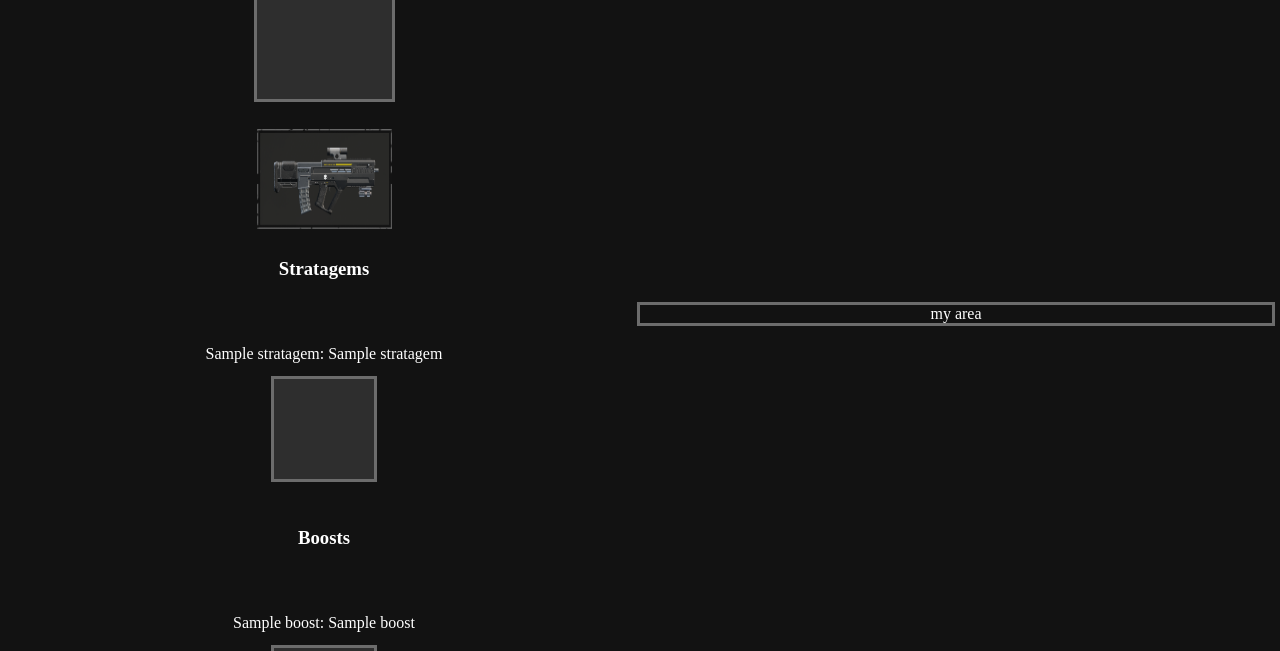
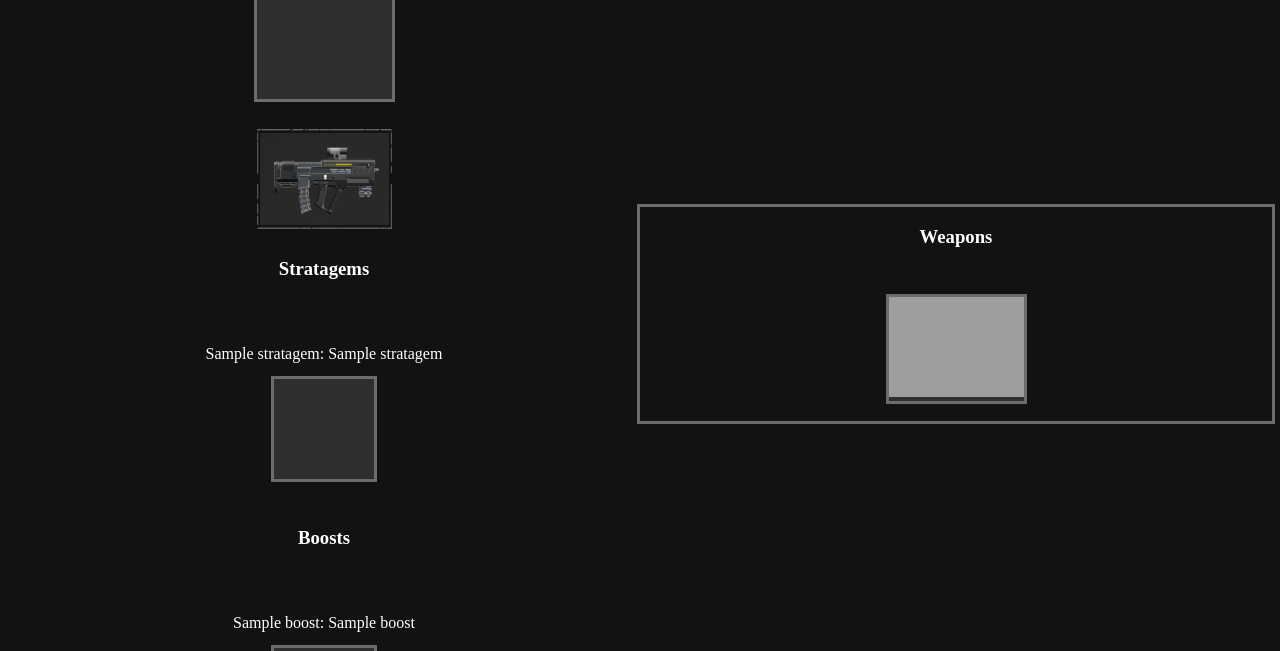
Before and after one commit to Surxe/HellDivers2-Loadouts, a Flask app: template src/builder/templates/edit_loadout.html in a window 1280 px wide. Shown: the part 220-871 px from the top of the page. Run offline with Flask 3, Linux system fonts and the light colour scheme; the template is opened without the code that fills it: most values are stand-ins (such as "Sample title", 1, 10 or a date in 2020); parts of the project's set-up code (start-up, migrations or seed data) failed here and were passed over; grey boxes are pictures that could not be loaded.

Commit message:
weapons list

```diff
--- a/src/builder/templates/edit_loadout.html
+++ b/src/builder/templates/edit_loadout.html
@@ -46,7 +46,14 @@
         </div>
 
         <div class="equipment-options">
-            my area
+            <h3>Weapons</h3>
+            <div id="weapons-list" class="equipment-list equipment-container">
+                {% for id, weapon in equipment.Weapons.items() %}
+                <div class="equipment-slot">
+                    <img src="{{ url_for('static', filename=weapon.get_static_asset_path()) }}" width="135" height="100">
+                </div>
+                {% endfor %}
+            </div>
         </div>
     </div>
 </body>
--- a/src/equipment/Equipment.py
+++ b/src/equipment/Equipment.py
@@ -19,10 +19,10 @@ class Equipment:
         self.file_extension = file_extension
 
     def get_asset_path(self):
-        return os.path.join("src/builder/static/assets", self.parent_dirs, f"{self.id}.{self.file_extension}")
+        return f"src/builder/static/assets{self.parent_dirs}/{self.id}.{self.file_extension}"
 
     def get_static_asset_path(self):
-        return os.path.join("assets", self.parent_dirs, f"{self.id}.{self.file_extension}")
+        return f"assets/{self.parent_dirs}/{self.id}.{self.file_extension}"
 
     def asset_exists(self):
         path = self.get_asset_path()
```
